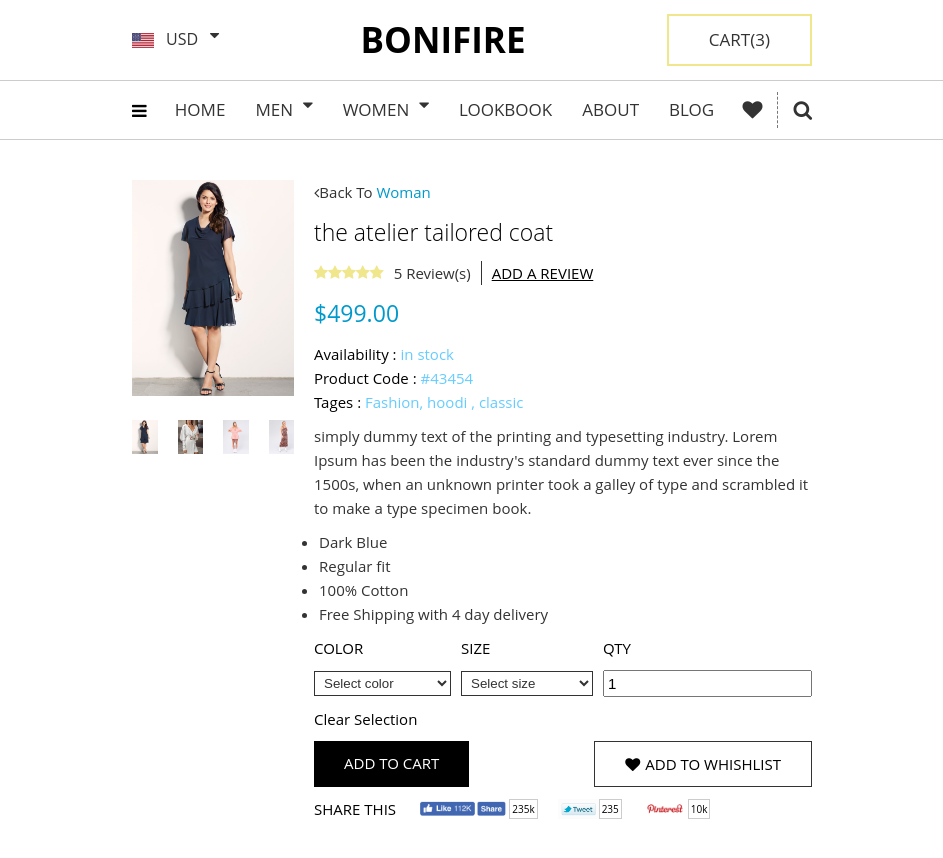
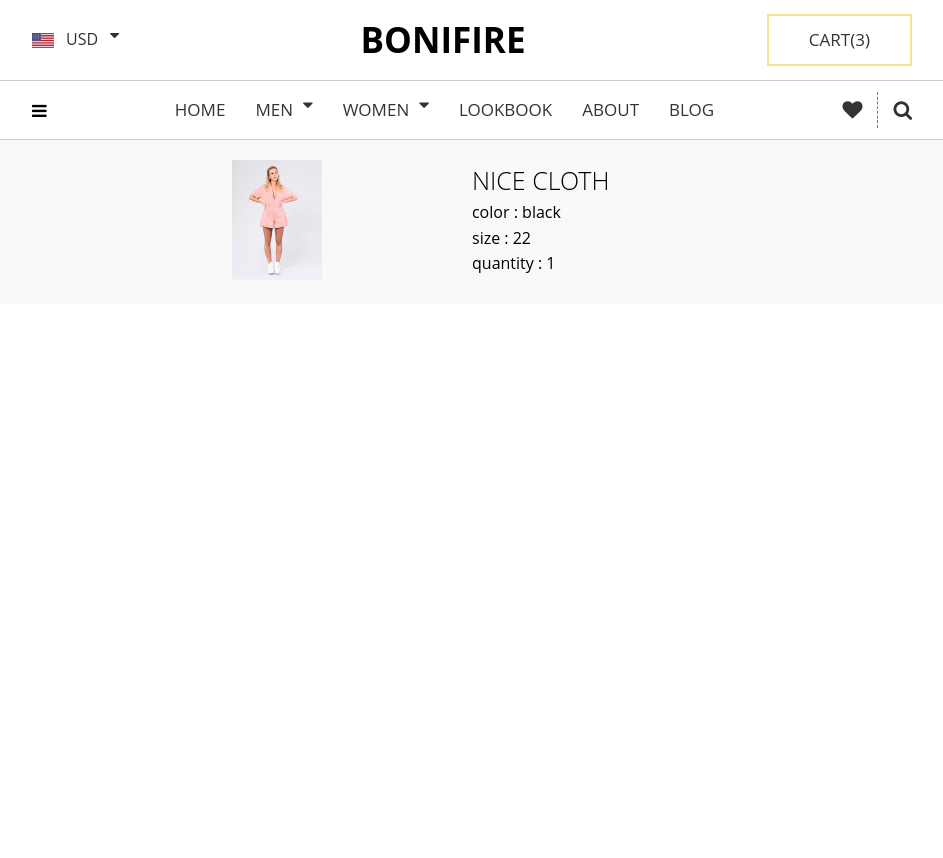
Before and after one commit to ermyas7/go-bonifire, a React (Create React App) app: page / in a window 1280 px wide. Shown: the top 858 px of the page, without its empty margins (168-1111 px from the left). After the commit the page ends 800 px from the top, so only its background shows below. Built offline with nearby package versions, Linux system fonts and the light colour scheme.

Commit message:
Add Cart Items

```diff
--- a/src/App.js
+++ b/src/App.js
@@ -1,7 +1,7 @@
 import React, {Component} from 'react'
 import Header from './components/layout/Header/Header'
 import WomenCloth from './Pages/WomenCloth'
-
+import Cart from './Pages/CartPage'
 import {BrowserRouter as Router, Route} from 'react-router-dom'
 class  App extends Component{
   render(){
@@ -10,7 +10,7 @@ class  App extends Component{
           <div className="App">
             <Header/>
             <Route path={`${process.env.PUBLIC_URL}/`}
-            render ={() => <WomenCloth/>}/>
+            render ={() => <Cart/>}/>
           </div>
       </Router>
     );
--- /dev/null
+++ b/src/Pages/CartPage/CartItems.js
@@ -0,0 +1,22 @@
+import React from 'react'
+import image from '../../assets/images/women_pink.jpg'
+
+const CartItems = () => {
+  return (
+    <div>
+      <div className='cart'>
+        <div className='cart-item'>
+            <img src={image} alt='product'/>
+        </div>
+        <div className='cart-item'>
+            <h2 className='cart-item-heading'>nice cloth</h2>
+            <p>color : black</p>
+            <p>size : 22</p>
+            <p>quantity : 1</p>
+        </div>
+      </div>
+    </div>
+  )
+}
+
+export default CartItems
--- /dev/null
+++ b/src/Pages/CartPage/index.js
@@ -0,0 +1,12 @@
+import React, { Component } from 'react'
+import CartItems from './CartItems'
+
+class index extends Component {
+  render() {
+    return (
+      <CartItems/>
+    )
+  }
+}
+
+export default index
--- a/src/assets/css/style.css
+++ b/src/assets/css/style.css
@@ -24,6 +24,12 @@
 html {
   box-sizing: border-box;
   font-size: 62.5%; }
+  @media only screen and (min-width: 100em) {
+    html {
+      font-size: 75%; } }
+  @media only screen and (max-width: 56.25em) {
+    html {
+      font-size: 50%; } }
 
 body {
   font-family: 'Open Sans', sans-serif;
@@ -34,34 +40,95 @@ body {
   position: relative; }
 
 .content {
-  padding: 4rem 30rem 7rem 30rem;
+  padding: 3rem 20rem 6rem 20rem;
   display: flex;
   justify-content: space-between; }
+  @media only screen and (min-width: 100em) {
+    .content {
+      padding: 2rem 30rem 4rem 30rem; } }
+  @media only screen and (max-width: 75em) {
+    .content {
+      padding: 2rem 10rem 3rem 10rem; } }
+  @media only screen and (max-width: 68.75em) {
+    .content {
+      padding: 1rem 6rem 2rem 6rem; } }
+  @media only screen and (max-width: 56.25em) {
+    .content {
+      padding: 1rem 2rem 2rem 2rem;
+      flex-direction: column; } }
 
 .navigation {
   visibility: hidden;
   opacity: 0;
   position: absolute;
   top: 14rem;
-  left: 30rem; }
+  left: 20rem; }
+  @media only screen and (min-width: 100em) {
+    .navigation {
+      left: 30rem; } }
+  @media only screen and (max-width: 75em) {
+    .navigation {
+      left: 10rem; } }
+  @media only screen and (max-width: 68.75em) {
+    .navigation {
+      left: 6rem; } }
+  @media only screen and (max-width: 56.25em) {
+    .navigation {
+      left: 2rem; } }
   .navigation-active {
     visibility: visible;
     opacity: 1;
     position: absolute;
     top: 14rem;
-    left: 30rem; }
+    left: 20rem; }
+    @media only screen and (min-width: 100em) {
+      .navigation-active {
+        left: 30rem; } }
+    @media only screen and (max-width: 75em) {
+      .navigation-active {
+        left: 10rem; } }
+    @media only screen and (max-width: 68.75em) {
+      .navigation-active {
+        left: 6rem; } }
+    @media only screen and (max-width: 56.25em) {
+      .navigation-active {
+        left: 2rem; } }
   .navigation-women {
     visibility: visible;
     opacity: 1;
     position: absolute;
     top: 14rem;
-    left: 60rem; }
+    left: 50rem; }
+    @media only screen and (min-width: 100em) {
+      .navigation-women {
+        left: 60rem; } }
+    @media only screen and (max-width: 75em) {
+      .navigation-women {
+        left: 40rem; } }
+    @media only screen and (max-width: 68.75em) {
+      .navigation-women {
+        left: 36rem; } }
+    @media only screen and (max-width: 56.25em) {
+      .navigation-women {
+        left: 32rem; } }
   .navigation-men {
     visibility: visible;
     opacity: 1;
     position: absolute;
     top: 14rem;
-    left: 48rem; }
+    left: 38rem; }
+    @media only screen and (min-width: 100em) {
+      .navigation-men {
+        left: 48rem; } }
+    @media only screen and (max-width: 75em) {
+      .navigation-men {
+        left: 28rem; } }
+    @media only screen and (max-width: 68.75em) {
+      .navigation-men {
+        left: 24rem; } }
+    @media only screen and (max-width: 56.25em) {
+      .navigation-men {
+        left: 20rem; } }
   .navigation-list {
     list-style: none;
     display: flex;
@@ -81,11 +148,23 @@ body {
         background-color: var(--color-grey-light-3); }
 
 .header-primary {
-  padding: 0 30rem;
+  padding: 0 20rem;
   display: flex;
   align-items: center;
   justify-content: space-between;
   height: 8rem; }
+  @media only screen and (min-width: 100em) {
+    .header-primary {
+      padding: 0 30rem; } }
+  @media only screen and (max-width: 75em) {
+    .header-primary {
+      padding: 0 10rem; } }
+  @media only screen and (max-width: 68.75em) {
+    .header-primary {
+      padding: 0 6rem; } }
+  @media only screen and (max-width: 56.25em) {
+    .header-primary {
+      padding: 0 2rem; } }
   .header-primary-currency {
     display: flex;
     align-items: center;
@@ -113,7 +192,7 @@ body {
   font-size: 3.5rem; }
 
 .header-secondary {
-  padding: 0 30rem;
+  padding: 0 20rem;
   display: flex;
   align-items: center;
   justify-content: space-between;
@@ -121,8 +200,23 @@ body {
   border-top: var(--line-dark);
   border-bottom: var(--line-dark);
   font-size: 1.7rem; }
+  @media only screen and (min-width: 100em) {
+    .header-secondary {
+      padding: 0 30rem; } }
+  @media only screen and (max-width: 75em) {
+    .header-secondary {
+      padding: 0 10rem; } }
+  @media only screen and (max-width: 68.75em) {
+    .header-secondary {
+      padding: 0 6rem; } }
+  @media only screen and (max-width: 56.25em) {
+    .header-secondary {
+      padding: 0 2rem; } }
   .header-secondary i {
     cursor: pointer; }
+  @media only screen and (max-width: 45em) {
+    .header-secondary-nav {
+      display: none; } }
   .header-secondary-nav__items {
     display: flex;
     list-style: none; }
@@ -172,13 +266,14 @@ body {
       cursor: pointer; }
 
 .heading-secondary {
-  font-size: 2.3rem;
-  font-weight: 300; }
+  font-size: 2.5rem;
+  font-weight: 300;
+  text-transform: capitalize; }
 
 .modal-description {
   font-size: 1.5rem; }
   .modal-description > *:not(:last-child) {
-    margin-bottom: 1rem; }
+    margin-bottom: 2rem; }
   .modal-description-back a {
     color: var(--color-grey-dark-1);
     text-decoration: none; }
@@ -229,3 +324,20 @@ body {
     color: #fff; }
   .btn-white {
     border: solid var(--color-grey-dark-1) 1px; }
+
+.cart {
+  padding: 2rem 40rem;
+  display: flex;
+  justify-content: space-between;
+  background-color: var(--color-grey-light-1); }
+  .cart-item {
+    width: 60%; }
+    .cart-item img {
+      width: 9rem;
+      height: 12rem; }
+    .cart-item p {
+      font-size: 1.6rem; }
+    .cart-item-heading {
+      font-size: 2.5rem;
+      font-weight: 300;
+      text-transform: uppercase; }
--- a/src/assets/sass/_component.scss
+++ b/src/assets/sass/_component.scss
@@ -6,14 +6,47 @@
     opacity: 0;
     position: absolute;
     top: 14rem;
-    left: 30rem;
+    left: 20rem;
+
+    @media only screen and (min-width: $bp-xlargest) {
+        left: 30rem;
+      }
+
+      @media only screen and (max-width: $bp-largest) {
+        left:  10rem;
+      }
+
+      @media only screen and (max-width: $bp-large) {
+        left:  6rem;
+      }
+
+      @media only screen and (max-width: $bp-mediam) {
+        left:  2rem;
+      }
 
     &-active{
         visibility: visible;
         opacity: 1;
         position: absolute;
         top: 14rem;
-        left: 30rem;
+        left: 20rem;
+
+        @media only screen and (min-width: $bp-xlargest) {
+            left: 30rem;
+          }
+
+          @media only screen and (max-width: $bp-largest) {
+            left:  10rem;
+          }
+
+          @media only screen and (max-width: $bp-large) {
+            left:  6rem;
+          }
+
+          @media only screen and (max-width: $bp-mediam) {
+            left:  2rem;
+          }
+
     }
 
     &-women{
@@ -21,7 +54,26 @@
         opacity: 1;
         position: absolute;
         top: 14rem;
-        left: 60rem;
+        left: 50rem;
+
+        @media only screen and (min-width: $bp-xlargest) {
+            left: 60rem;
+          }
+
+          @media only screen and (max-width: $bp-largest) {
+            left:  40rem;
+          }
+
+          @media only screen and (max-width: $bp-large) {
+            left:  36rem;
+          }
+
+          @media only screen and (max-width: $bp-mediam) {
+            left:  32rem;
+          }
+
+
+
     }
 
     &-men{
@@ -29,7 +81,24 @@
         opacity: 1;
         position: absolute;
         top: 14rem;
-        left: 48rem;
+        left: 38rem;
+
+        @media only screen and (min-width: $bp-xlargest) {
+            left: 48rem;
+          }
+
+          @media only screen and (max-width: $bp-largest) {
+            left:  28rem;
+          }
+
+          @media only screen and (max-width: $bp-large) {
+            left:  24rem;
+          }
+
+          @media only screen and (max-width: $bp-mediam) {
+            left:  20rem;
+          }
+
     }
 
     &-list{
@@ -66,11 +135,27 @@
 /////////// primary header /////////
 
 .header-primary{
-    padding: 0 30rem;
+    padding: 0 20rem;
     display: flex;
     align-items: center;
     justify-content: space-between;
     height: 8rem;
+
+    @media only screen and (min-width: $bp-xlargest) {
+        padding: 0 30rem;
+      }
+
+      @media only screen and (max-width: $bp-largest) {
+        padding: 0 10rem;
+      }
+
+      @media only screen and (max-width: $bp-large) {
+        padding: 0 6rem;
+      }
+
+      @media only screen and (max-width: $bp-mediam) {
+        padding: 0 2rem;
+      }
 
     &-currency{
         display: flex;
@@ -120,7 +205,7 @@
 //////// secondary heading ////
 
 .header-secondary{
-    padding: 0 30rem;
+    padding: 0 20rem;
     display: flex;
     align-items: center;
     justify-content: space-between;
@@ -129,11 +214,30 @@
     border-bottom: var(--line-dark);
     font-size: 1.7rem;
 
+    @media only screen and (min-width: $bp-xlargest) {
+        padding: 0 30rem;
+      }
+
+      @media only screen and (max-width: $bp-largest) {
+        padding: 0 10rem;
+      }
+
+      @media only screen and (max-width: $bp-large) {
+        padding: 0 6rem;
+      }
+
+      @media only screen and (max-width: $bp-mediam) {
+        padding: 0 2rem;
+      }
+
     i{
         cursor: pointer;
     }
 
     &-nav{
+        @media only screen and (max-width: $bp-small) {
+            display: none;
+          }
 
         &__items{
             display: flex;
@@ -222,8 +326,9 @@
 /////////////////////////////
 
 .heading-secondary{
-    font-size: 2.3rem;
+    font-size: 2.5rem;
     font-weight: 300;
+    text-transform: capitalize;
 }
 
 
@@ -231,7 +336,7 @@
     font-size: 1.5rem;
 
     &>*:not(:last-child){
-        margin-bottom: 1rem;
+        margin-bottom: 2rem;
     }
 
     &-back{
@@ -325,3 +430,33 @@
         border: solid var(--color-grey-dark-1) 1px;
     }
 }
+
+
+////////////////////////////////////////////////
+///////////////////////////////////////////////
+////////// cart style /////////////////////////
+////////////////////////////////////////////////
+.cart{
+    padding: 2rem 40rem;
+    display: flex;
+    justify-content: space-between;
+    background-color: var(--color-grey-light-1);
+    &-item{
+        width: 60%;
+        img{
+            width: 9rem;
+            height: 12rem;
+        }
+
+        p{
+            font-size: 1.6rem;
+        }
+
+
+        &-heading{
+            font-size: 2.5rem;
+            font-weight: 300;
+            text-transform: uppercase;
+        }
+    }
+}
--- a/src/assets/sass/_layout.scss
+++ b/src/assets/sass/_layout.scss
@@ -3,7 +3,22 @@
 }
 
 .content{
-    padding: 4rem 30rem 7rem 30rem;
+    padding: 3rem 20rem 6rem 20rem;
     display: flex;
     justify-content: space-between;
+
+      @media only screen and (min-width: $bp-xlargest) {
+        padding: 2rem 30rem 4rem 30rem;
+      }
+      @media only screen and (max-width: $bp-largest) {
+        padding: 2rem 10rem 3rem 10rem;
+      }
+      @media only screen and (max-width: $bp-large) {
+        padding: 1rem 6rem 2rem 6rem;
+      }
+
+      @media only screen and (max-width: $bp-mediam) {
+        padding: 1rem 2rem 2rem 2rem;
+        flex-direction: column;
+      }
 }
```
Also changed, not shown: src/assets/sass/_base.scss (+19 -0 lines).
